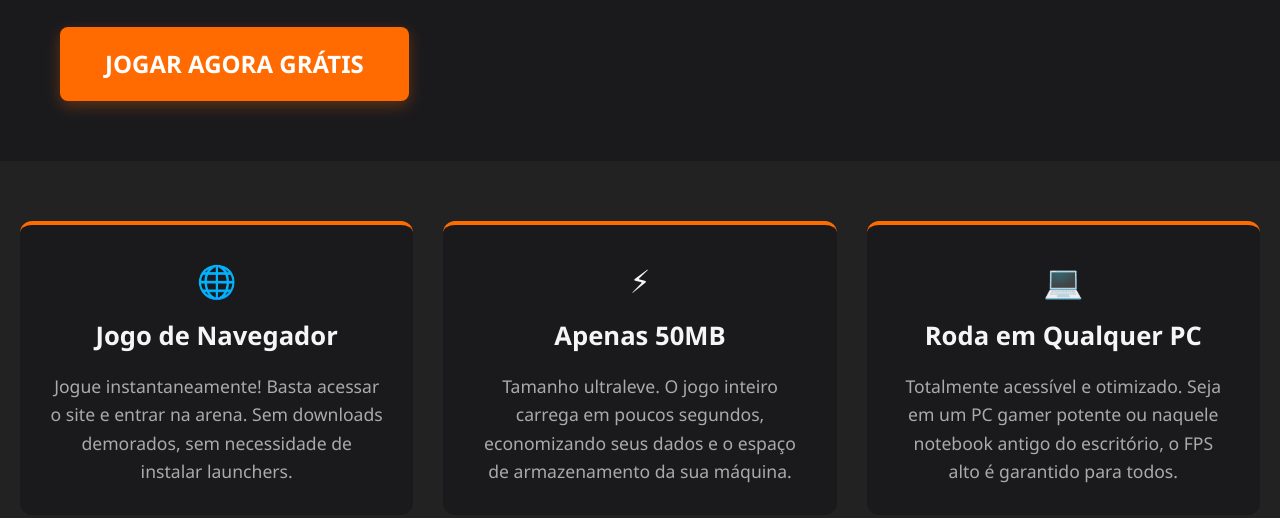
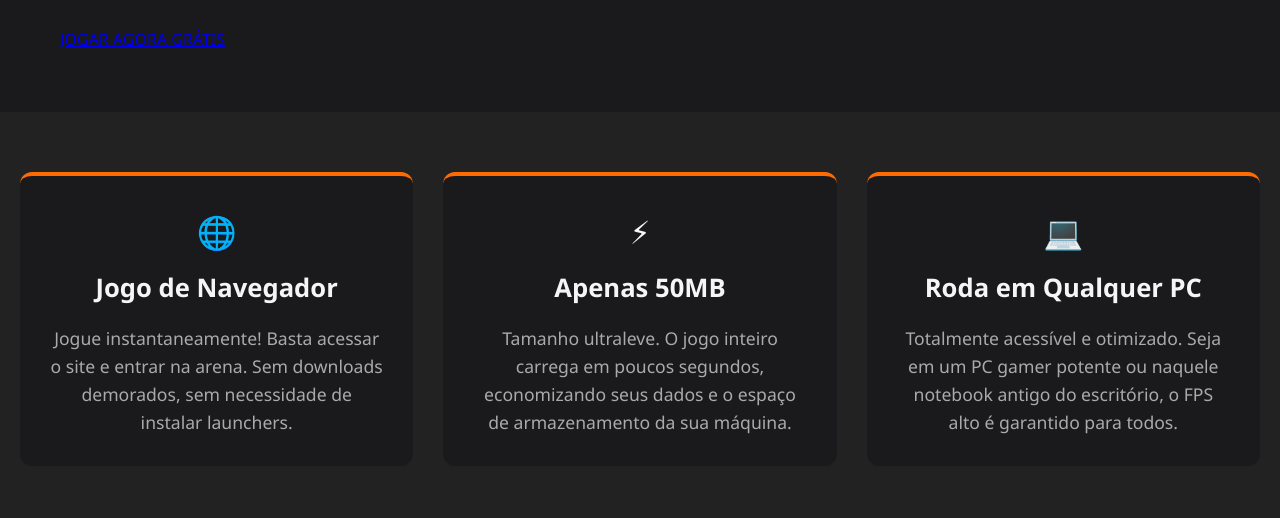
Before and after one commit to gymfuscak-lang/strickman.io, a plain HTML site: page index.html in a window 1280 px wide. Shown: the part 395-913 px from the top of the page. Drawn offline with Linux system fonts and the light colour scheme.

Commit message:
Update index.html

```diff
--- a/index.html
+++ b/index.html
@@ -187,7 +187,7 @@
             <div class="hero-text">
                 <h2>Sobreviva. Atire. <span>Domine.</span></h2>
                 <p>O jogo de tiro multiplayer definitivo no estilo voxel. Sem instalações longas, sem lags absurdos. Apenas ação explosiva em tempo real com jogadores do mundo todo.</p>
-                <a href="#jogar" class="btn-play">Jogar Agora Grátis</a>
+                <a href="jogo.html" class="seu-botao">JOGAR AGORA GRÁTIS</a>
             </div>
             <div class="hero-image">
                 <!-- Imagem com o nome exato do arquivo -->
```
